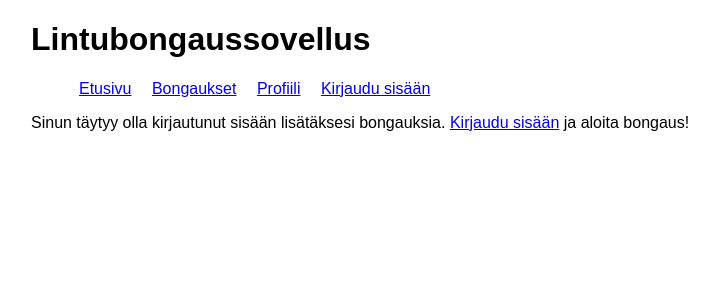
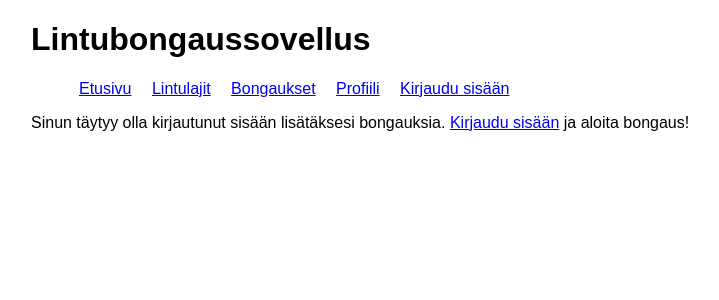
Before and after one commit to LottaHyppyra/Lintubongaussovellus, a Flask app: page /add in a window 1280 px wide. Shown: the top 300 px of the page, without its empty margins (249-968 px from the left). Run offline with Flask 3, Linux system fonts and the light colour scheme.

Commit message:
Add new page

```diff
--- a/templates/layout.html
+++ b/templates/layout.html
@@ -6,6 +6,7 @@
 <nav>
     <ul>
       <li><a href="/">Etusivu</a></li>
+      <li><a href="/species">Lintulajit</a></li>
       <li><a href="/all">Bongaukset</a></li>
       <li><a href="/profile">Profiili</a></li>
       {% if session.user_id %}
```
